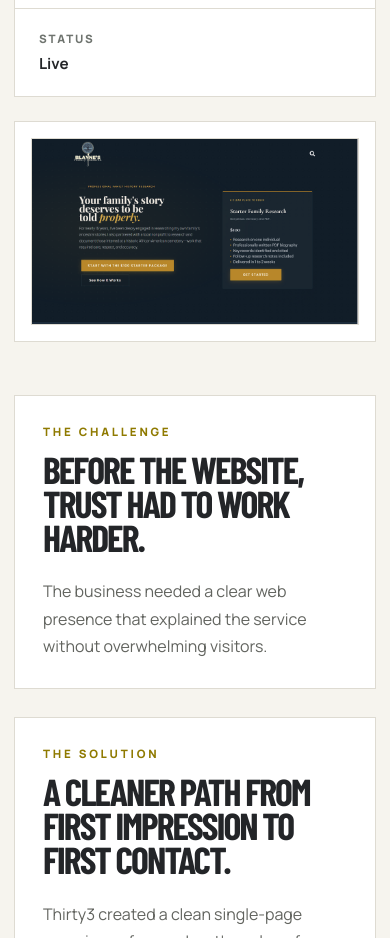
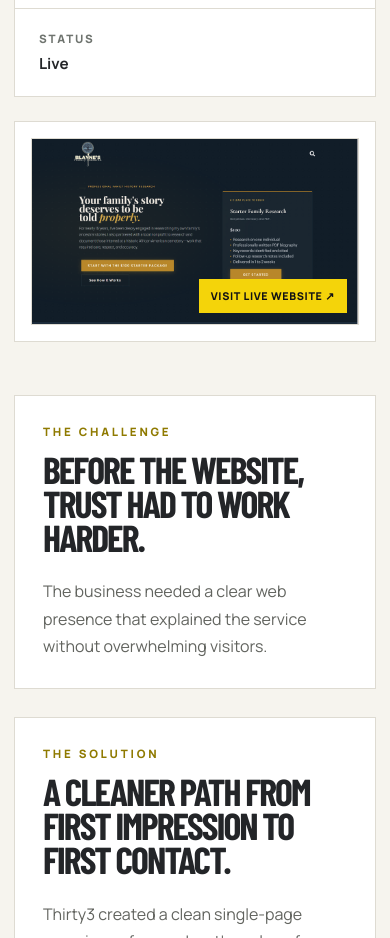
Before and after one commit to Miguel-33/miguelthirty3, a React (Vite) app: page /proof-of-work/blaynes-family-research in a window 390 px wide. Shown: the part 900-1838 px from the top of the page. Built offline with nearby package versions, Linux system fonts and the light colour scheme; a web font is replaced by a local one.

Commit message:
Add Joseph P. Day case study and live project links

```diff
--- a/src/data/projects.js
+++ b/src/data/projects.js
@@ -83,4 +83,41 @@ export const projects = [
     quote: "",
     next: "Future content and service expansion",
   },
+  {
+  slug: "joseph-p-day",
+  eyebrow: "Campaign Website / Public Service",
+  title: "Joseph P. Day",
+  headline:
+    "A campaign website built to present public service with clarity, confidence, and credibility.",
+  excerpt:
+    "Joseph P. Day needed a modern campaign platform that could communicate accomplishments, priorities, endorsements, events, and voter information without feeling cluttered or overly political.",
+  industry: "Political Campaign / Public Service",
+  platform: "WordPress",
+  focus: "Credibility, accomplishments, and voter information",
+  status: "Live",
+  challenge:
+    "The campaign needed one clear digital home for a growing amount of information. Accomplishments, endorsements, priorities, events, donation opportunities, and voter resources all mattered, but presenting everything with equal weight would make the site difficult to navigate. The website also needed to feel current and campaign-ready while maintaining the professionalism expected of a sitting public official.",
+  solution:
+    "Thirty3 created a structured campaign website that gives each message a clear role. The homepage establishes Joseph P. Day immediately, introduces the campaign’s central priorities, and guides visitors toward the information most relevant to them. Accomplishments and endorsements support credibility, while events, campaign updates, and voter-focused calls to action create a direct path toward participation.",
+  services: [
+    "Website strategy",
+    "Campaign website design",
+    "WordPress development",
+    "Content hierarchy",
+    "Responsive mobile design",
+    "Campaign event publishing",
+    "Donation and engagement pathways",
+    "Ongoing website support",
+  ],
+  results: [
+    "A clearer public-facing campaign platform",
+    "Stronger presentation of accomplishments and priorities",
+    "One organized home for endorsements and campaign updates",
+    "Simpler access to events, voter information, and campaign actions",
+  ],
+  quote: "",
+  next:
+    "Build a campaign website that makes the record, the message, and the next action easy to understand.",
+  url: "https://josephpday.com/",
+},
 ];
--- a/src/pages/ProjectSingle.jsx
+++ b/src/pages/ProjectSingle.jsx
@@ -9,6 +9,11 @@ const projectScreenshots = {
   "isabella-transport": {
     src: "/isabellaTransportHero.png",
     alt: "Isabella Transport website homepage screenshot",
+  },
+  "joseph-p-day": {
+    src: "/josephPDayHero.png",
+    alt:
+      "Joseph P. Day campaign website homepage presenting campaign priorities, accomplishments, and voter information",
   },
   "gregory-chatman": {
     src: "/gregorySChatmanHero.png",
@@ -87,11 +92,25 @@ export default function ProjectSingle() {
 
         {screenshot ? (
           <section
-            className="projectImageShowcase"
-            aria-label={`${project.title} website screenshot`}
-          >
-            <img src={screenshot.src} alt={screenshot.alt} />
-          </section>
+  className="projectImageShowcase"
+  aria-label={`${project.title} website screenshot`}
+>
+  <a
+    href={project.url}
+    target="_blank"
+    rel="noopener noreferrer"
+    aria-label={`Visit the live ${project.title} website`}
+  >
+    <img
+      src={screenshot.src}
+      alt={screenshot.alt}
+    />
+
+    <span className="projectImageShowcase__link">
+      Visit live website ↗
+    </span>
+  </a>
+</section>
         ) : (
           <section className="projectImagePlaceholder">
             <div>
--- a/src/styles/project-single.css
+++ b/src/styles/project-single.css
@@ -386,3 +386,57 @@
     font-size: clamp(3rem, 18vw, 5rem);
   }
 }
+
+.projectImageShowcase a {
+  position: relative;
+  display: block;
+  color: inherit;
+  text-decoration: none;
+}
+
+.projectImageShowcase img {
+  display: block;
+  width: 100%;
+  transition:
+    transform 300ms ease,
+    filter 300ms ease;
+}
+
+.projectImageShowcase__link {
+  position: absolute;
+  right: 24px;
+  bottom: 24px;
+  padding: 12px 16px;
+  background: #f4d40a;
+  color: #111214;
+  font-size: 0.75rem;
+  font-weight: 800;
+  letter-spacing: 0.06em;
+  text-transform: uppercase;
+  transition:
+    transform 220ms ease,
+    background 220ms ease;
+}
+
+.projectImageShowcase a:hover img {
+  transform: scale(1.01);
+  filter: brightness(0.9);
+}
+
+.projectImageShowcase a:hover .projectImageShowcase__link {
+  transform: translateY(-3px);
+}
+
+.projectImageShowcase a:focus-visible {
+  outline: 3px solid #f4d40a;
+  outline-offset: 5px;
+}
+
+@media (max-width: 700px) {
+  .projectImageShowcase__link {
+    right: 12px;
+    bottom: 12px;
+    padding: 10px 12px;
+    font-size: 0.67rem;
+  }
+}
```
